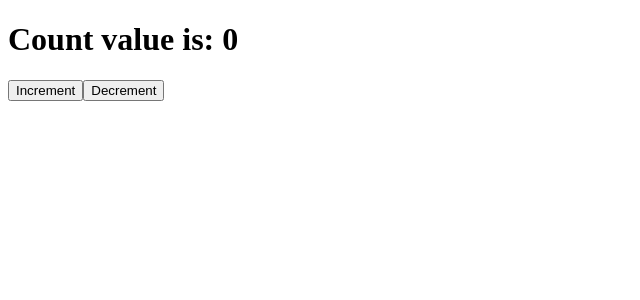
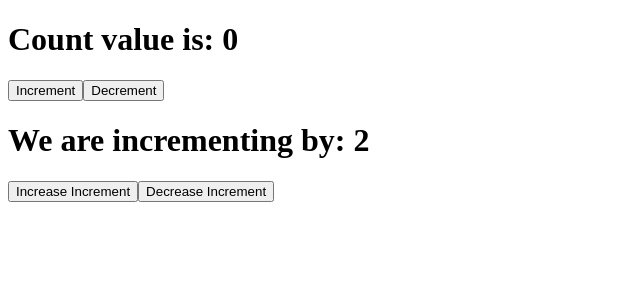
Before and after one commit to Heidi4/react-beginner-coourse, a React (Vite) app: page / in a window 1280 px wide. Shown: the top 300 px of the page, without its empty margins (0-640 px from the left). Built offline with nearby package versions, Linux system fonts and the light colour scheme.

Commit message:
Working with multiple states that are in sync

```diff
--- a/src/components/Counter.jsx
+++ b/src/components/Counter.jsx
@@ -1,18 +1,32 @@
 import React, { useState } from "react";
 
 function Counter() {
+  // js
   const [count, setCount] = useState(0);
+  const [incrementBy, setIncrementBy] = useState(2);
+
   function increment() {
-    setCount(count + 1);
+    setCount(count + incrementBy);
   }
   function decrement() {
-    setCount(count - 1);
+    setCount(count - incrementBy);
   }
+  function increaseIncrement() {
+    setIncrementBy(incrementBy + 1);
+  }
+  function decreaseIncrement() {
+    setIncrementBy(incrementBy - 1);
+  }
+  // jsx
   return (
     <div>
       <h1>Count value is: {count}</h1>
       <button onClick={increment}>Increment</button>
       <button onClick={decrement}>Decrement</button>
+
+      <h1>We are incrementing by: {incrementBy}</h1>
+      <button onClick={increaseIncrement}>Increase Increment</button>
+      <button onClick={decreaseIncrement}>Decrease Increment</button>
     </div>
   );
 }
```
